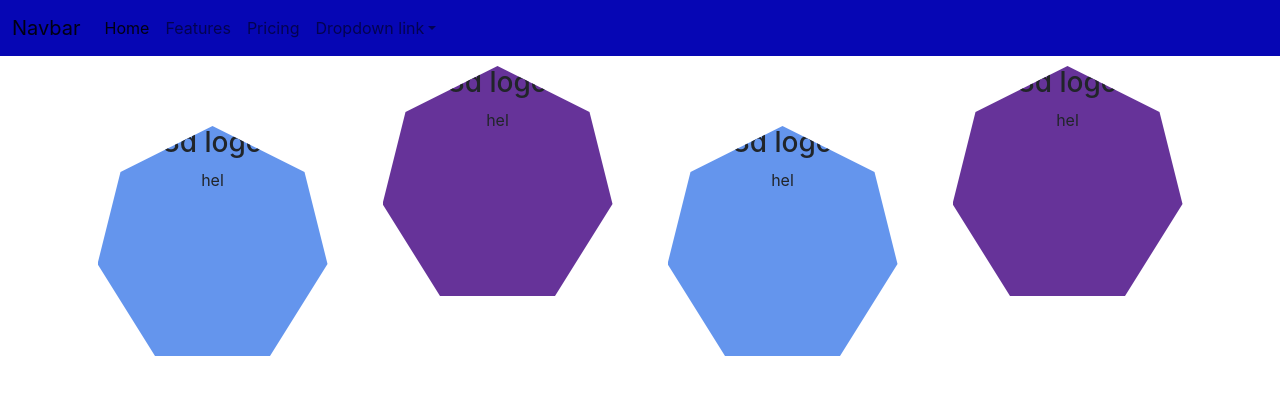
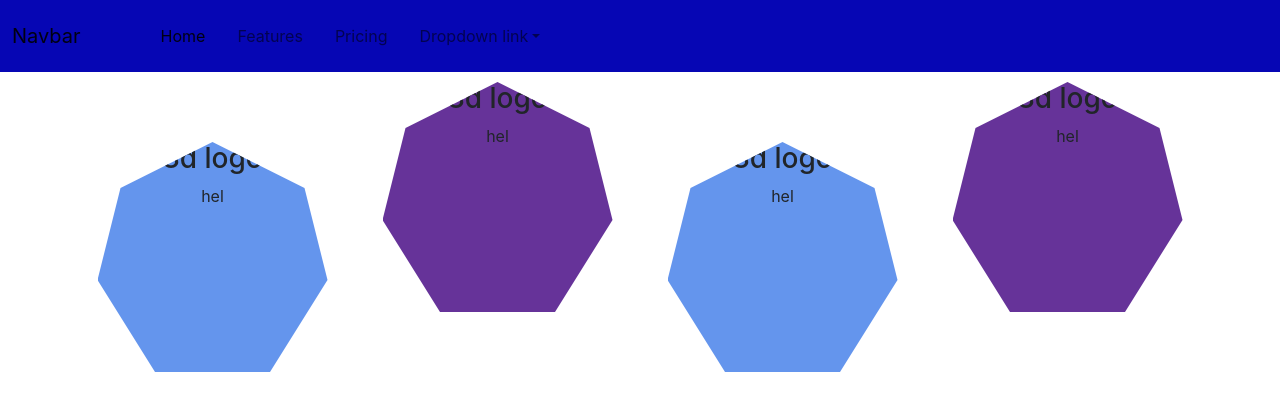
Before and after one commit to RianIslam/craft-front-end, a React (Create React App) app in the folder dash-uses/: page / in a window 1280 px wide. Shown: the top 410 px of the page. Built offline with nearby package versions, Linux system fonts and the light colour scheme.

Commit message:
add some padding

```diff
--- a/dash-uses/src/components/Bootstrap/BootStrapNav.js
+++ b/dash-uses/src/components/Bootstrap/BootStrapNav.js
@@ -9,18 +9,18 @@ const BootStrapNav = () => {
     <button className="navbar-toggler" type="button" data-bs-toggle="collapse" data-bs-target="#navbarNavDropdown" aria-controls="navbarNavDropdown" aria-expanded="false" aria-label="Toggle navigation">
       <span className="navbar-toggler-icon"></span>
     </button>
-    <div className="collapse navbar-collapse" id="navbarNavDropdown">
-      <ul className="navbar-nav">
-        <li className="nav-item">
+    <div className="collapse navbar-collapse py-2" id="navbarNavDropdown">
+      <ul className="navbar-nav px-5">
+        <li className="nav-item px-2">
           <a className="nav-link active" aria-current="page" href="#">Home</a>
         </li>
-        <li className="nav-item">
+        <li className="nav-item px-2">
           <a className="nav-link" href="#">Features</a>
         </li>
-        <li className="nav-item">
+        <li className="nav-item px-2">
           <a className="nav-link" href="#">Pricing</a>
         </li>
-        <li className="nav-item dropdown">
+        <li className="nav-item px-2 dropdown">
           <a className="nav-link dropdown-toggle" href="#" id="navbarDropdownMenuLink" role="button" data-bs-toggle="dropdown" aria-expanded="false">
             Dropdown link
           </a>
```
